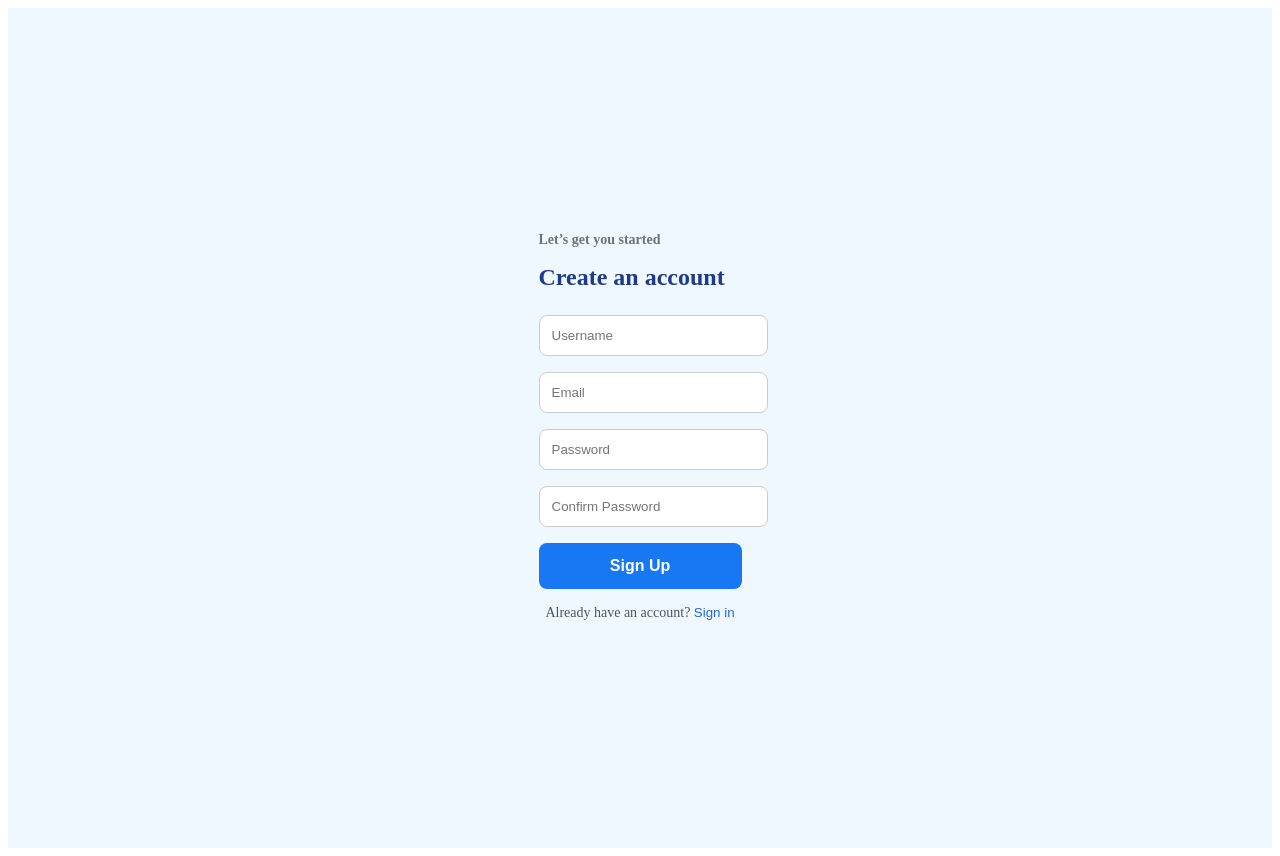
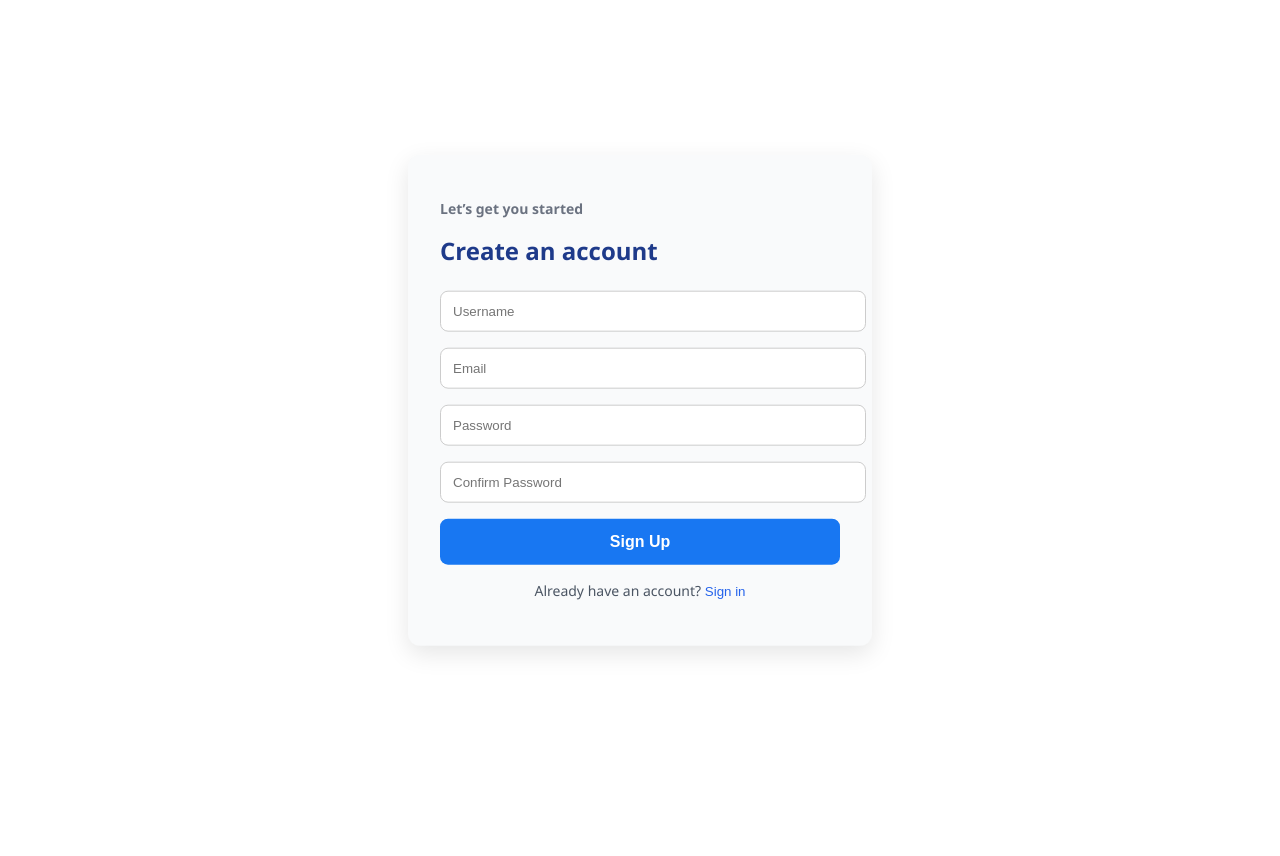
Before and after one commit to amanuel-gezahange/accounting-web-app, a Next.js app: page / in a window 1280 px wide. Both pictures are taken after a click on the button "Sign up". After the commit the page ends 800 px from the top, so only its background shows below. Built offline with nearby package versions, Linux system fonts and the light colour scheme.

Commit message:
updated the width and style

```diff
--- a/src/app/page.module.css
+++ b/src/app/page.module.css
@@ -1,14 +1,18 @@
-
 .homeContainer {
-  background-color: aliceblue;
-  display: flex;
-  justify-content: center;
-  align-items: center;
-  height: 100vh;
-  padding: 20px;
+  background-color: #f9fafb;
+  padding: 32px;
+  border-radius: 12px;
+  box-shadow: 0px 8px 24px rgba(0, 0, 0, 0.1);
+  width: 100%;
+  max-width: 400px;
+  font-family: 'Segoe UI', Tahoma, Geneva, Verdana, sans-serif;
+  position: absolute;
+  top: 50%;
+  left: 50%;
+  transform: translate(-50%, -50%);
+}
 
 
-}
 .heading {
   font-size: 0.875rem;
   color: #6b7280;
--- a/src/components/signIn/SignIn.js
+++ b/src/components/signIn/SignIn.js
@@ -4,7 +4,7 @@ import styles from "./SignIn.module.css";
 
 export default function SignIn() {
   return (
-    <div className={styles.signIn_Container}>
+    <div>
       <h2 className={styles.heading}>Welcome back 👋</h2>
       <h1 className={styles.title}>Sign in to your account</h1>
       <form>
--- a/src/components/signIn/SignIn.module.css
+++ b/src/components/signIn/SignIn.module.css
@@ -1,4 +1,3 @@
-
 .signIn_Container {
   background-color: white;
   padding: 32px;
--- a/src/components/signup/SignUp.js
+++ b/src/components/signup/SignUp.js
@@ -4,7 +4,7 @@ import styles from "./SignUp.module.css";
 
 export default function SignUp() {
   return (
-    <div className={styles.signUp_Container}>
+    <div>
       <h2 className={styles.heading}>Let’s get you started</h2>
       <h1 className={styles.title}>Create an account</h1>
       <form>
@@ -30,7 +30,7 @@ export default function SignUp() {
         />
         <button
           type="submit"
-          className={`${styles.signInButton} ${styles.transition}`}
+          className={`${styles.signUpButton} ${styles.transition}`}
         >
           Sign Up
         </button>
--- a/src/components/signup/SignUp.module.css
+++ b/src/components/signup/SignUp.module.css
@@ -1,31 +1,16 @@
-
-/* ========== Shared Form Wrapper ========== */
-.signIn_Container {
-  background-color: white;
-  padding: 32px;
-  border-radius: 12px;
-  box-shadow: 0px 8px 24px rgba(0, 0, 0, 0.1);
-  width: 100%;
-  max-width: 400px;
-  font-family: 'Segoe UI', Tahoma, Geneva, Verdana, sans-serif;
-}
-
 .heading {
-  font-size: 0.875rem;     /* text-sm */
-  color: #6b7280;          /* text-gray-500 */
-  margin-bottom: 0.25rem;  /* mb-1 */
+  font-size: 0.875rem;
+  color: #6b7280;
+  margin-bottom: 0.25rem;
 }
 
 .title {
-  font-size: 1.5rem;         /* text-2xl */
-  font-weight: bold;         /* font-bold */
-  color: #1e3a8a;            /* text-blue-900 */
-  margin-bottom: 1.5rem;     /* mb-6 */
+  font-size: 1.5rem;
+  font-weight: bold;
+  color: #1e3a8a;
+  margin-bottom: 1.5rem;
 }
 
-
-
-/* ========== Reusable Input Styling ========== */
 .customInput {
   display: block;
   width: 100%;
@@ -42,8 +27,7 @@
   box-shadow: 0 0 0 3px rgba(24, 119, 242, 0.2);
 }
 
-/* ========== Reusable Button Styling ========== */
-.signInButton {
+.signUpButton {
   background-color: #1877f2;
   color: white;
   border: none;
@@ -55,25 +39,11 @@
   cursor: pointer;
 }
 
-/* ========== Text & Link Styling ========== */
-.signIn_Container p {
-  text-align: center;
-  margin-top: 20px;
-  font-size: 14px;
-  color: #555;
+/* Optional: smooth color transition for hover */
+.transition {
+  transition: background-color 0.3s ease;
 }
 
-.signIn_Container a,
-.signIn_Container button.bg-transparent {
-  color: #1877f2;
-  background: transparent;
-  border: none;
-  font-weight: 500;
-  cursor: pointer;
-  padding: 0;
+.signUpButton:hover {
+  background-color: #165acb; /* darker blue */
 }
-
-.signIn_Container a:hover,
-.signIn_Container button.bg-transparent:hover {
-  text-decoration: underline;
-}
--- a/src/globals.css
+++ b/src/globals.css
@@ -1 +1,6 @@
+/* global.css */
 @import "tailwindcss";
+
+body {
+  background-color: #f9fafb; /* or any hex/RGB/HSL color */
+}
```
Also changed, not shown: src/app/addtransactions/AddTransaction.module.css (+12 -8 lines).
